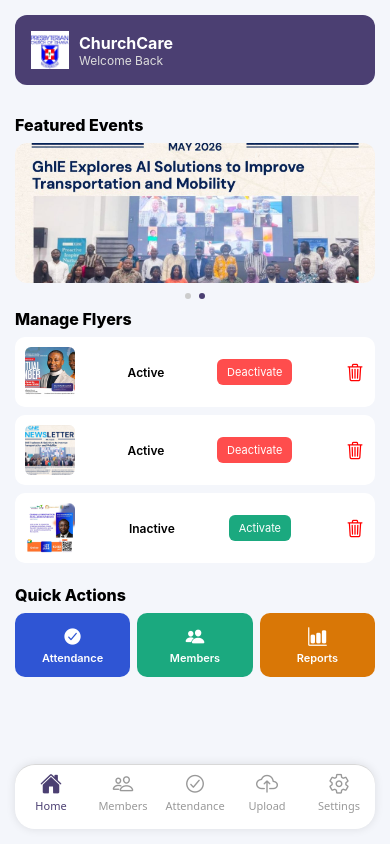
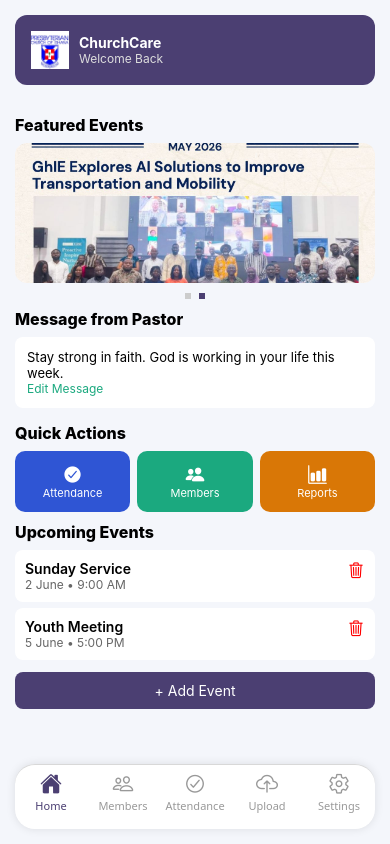
Before and after one commit to akowuahyeb-del/churchCareFinal, a React Native app: screen /Home in a window 390 px wide. Built offline with nearby package versions, Linux system fonts and the light colour scheme.

Commit message:
Added eventsto  section to HomeScreen

```diff
--- a/app.json
+++ b/app.json
@@ -24,6 +24,9 @@
     },
     "web": {
       "favicon": "./assets/favicon.png"
-    }
+    },
+    "plugins": [
+      "@react-native-community/datetimepicker"
+    ]
   }
 }
--- a/package.json
+++ b/package.json
@@ -10,6 +10,7 @@
   },
   "dependencies": {
     "@expo/vector-icons": "^15.0.3",
+    "@react-native-community/datetimepicker": "8.4.4",
     "@react-navigation/bottom-tabs": "^7.16.2",
     "@react-navigation/native": "^7.2.5",
     "@react-navigation/native-stack": "^7.16.0",
--- a/screens/HomeScreen.js
+++ b/screens/HomeScreen.js
@@ -10,7 +10,8 @@ import {
   Animated,
   Modal,
   Pressable,
-  Alert
+  Alert,
+  TextInput
 } from "react-native";
 
 import { Ionicons } from "@expo/vector-icons";
@@ -25,11 +26,28 @@ export default function HomeScreen() {
   const [activeIndex, setActiveIndex] = useState(0);
   const [selectedImage, setSelectedImage] = useState(null);
 
+  /* ✅ FLYERS */
   const [flyers, setFlyers] = useState([
     { id: "1", image: require("../assets/flyer1.jpg"), active: true },
     { id: "2", image: require("../assets/flyer2.jpg"), active: true },
     { id: "3", image: require("../assets/flyer3.jpg"), active: false }
   ]);
+
+  /* ✅ PASTOR MESSAGE */
+  const [pastorMessage, setPastorMessage] = useState(
+    "Stay strong in faith. God is working in your life this week."
+  );
+  const [editingMessage, setEditingMessage] = useState(false);
+
+  /* ✅ EVENTS */
+  const [events, setEvents] = useState([
+    { id: "1", title: "Sunday Service", time: "2 June • 9:00 AM" },
+    { id: "2", title: "Youth Meeting", time: "5 June • 5:00 PM" }
+  ]);
+
+  const [addingEvent, setAddingEvent] = useState(false);
+  const [newTitle, setNewTitle] = useState("");
+  const [newTime, setNewTime] = useState("");
 
   const activeFlyers = flyers.filter(f => f.active);
 
@@ -57,10 +75,7 @@ export default function HomeScreen() {
       {/* ✅ HEADER */}
       <View style={styles.header}>
         <View style={styles.headerRow}>
-          <Image
-            source={require("../assets/logo.png")}
-            style={styles.logo}
-          />
+          <Image source={require("../assets/logo.png")} style={styles.logo} />
           <View>
             <Text style={styles.headerTitle}>ChurchCare</Text>
             <Text style={styles.headerSub}>Welcome Back</Text>
@@ -69,10 +84,7 @@ export default function HomeScreen() {
       </View>
 
       <Animated.ScrollView
-        contentContainerStyle={{
-          padding: 15,
-          paddingBottom: 120
-        }}
+        contentContainerStyle={{ padding: 15, paddingBottom: 120 }}
         showsVerticalScrollIndicator={false}
       >
 
@@ -108,73 +120,43 @@ export default function HomeScreen() {
           ))}
         </View>
 
-        {/* ✅ MANAGE FLYERS (RESTORED + DELETE) */}
-        <View style={styles.adminPanel}>
-          <Text style={styles.sectionTitle}>Manage Flyers</Text>
+        {/* ✅ PASTOR MESSAGE */}
+        <Text style={styles.sectionTitle}>Message from Pastor</Text>
 
-          {flyers.map((item) => (
-            <View key={item.id} style={styles.adminRow}>
+        <View style={styles.pastorBox}>
 
-              <Image source={item.image} style={styles.adminImage} />
+          {editingMessage ? (
+            <>
+              <TextInput
+                value={pastorMessage}
+                onChangeText={setPastorMessage}
+                multiline
+                style={styles.input}
+              />
 
-              <Text style={styles.statusText}>
-                {item.active ? "Active" : "Inactive"}
-              </Text>
+              <TouchableOpacity
+                style={styles.saveBtn}
+                onPress={() => setEditingMessage(false)}
+              >
+                <Text style={{ color: "#fff" }}>Save</Text>
+              </TouchableOpacity>
+            </>
+          ) : (
+            <>
+              <Text style={styles.pastorText}>{pastorMessage}</Text>
 
-              {/* Activate/Deactivate */}
-              <TouchableOpacity
-                style={[
-                  styles.adminBtn,
-                  { backgroundColor: item.active ? "#ff4d4d" : "#1BA97F" }
-                ]}
-                onPress={() => {
-                  setFlyers(prev =>
-                    prev.map(f =>
-                      f.id === item.id
-                        ? { ...f, active: !f.active }
-                        : f
-                    )
-                  );
-                }}
-              >
-                <Text style={styles.adminBtnText}>
-                  {item.active ? "Deactivate" : "Activate"}
-                </Text>
+              <TouchableOpacity onPress={() => setEditingMessage(true)}>
+                <Text style={styles.editText}>Edit Message</Text>
               </TouchableOpacity>
+            </>
+          )}
 
-              {/* DELETE BUTTON */}
-              <TouchableOpacity
-                onPress={() => {
-                  Alert.alert(
-                    "Delete Flyer",
-                    "Are you sure you want to delete this flyer?",
-                    [
-                      { text: "Cancel", style: "cancel" },
-                      {
-                        text: "Delete",
-                        style: "destructive",
-                        onPress: () => {
-                          setFlyers(prev =>
-                            prev.filter(f => f.id !== item.id)
-                          );
-                        }
-                      }
-                    ]
-                  );
-                }}
-              >
-                <Ionicons name="trash-outline" size={20} color="red" />
-              </TouchableOpacity>
-
-            </View>
-          ))}
         </View>
 
-        {/* ✅ QUICK ACTIONS (FIXED SIZE) */}
+        {/* ✅ QUICK ACTIONS (NOW BEFORE EVENTS ✅) */}
         <Text style={styles.sectionTitle}>Quick Actions</Text>
 
         <View style={styles.quickGrid}>
-
           <TouchableOpacity style={[styles.quickCard, styles.attCard]}>
             <Ionicons name="checkmark-circle" size={20} color="#fff" />
             <Text style={styles.quickText}>Attendance</Text>
@@ -189,6 +171,77 @@ export default function HomeScreen() {
             <Ionicons name="bar-chart" size={20} color="#fff" />
             <Text style={styles.quickText}>Reports</Text>
           </TouchableOpacity>
+        </View>
+
+        {/* ✅ EVENTS */}
+        <Text style={styles.sectionTitle}>Upcoming Events</Text>
+
+        <View style={{ marginBottom: 15 }}>
+
+          {events.map((item) => (
+            <View key={item.id} style={styles.eventRow}>
+              <View>
+                <Text style={styles.eventTitle}>{item.title}</Text>
+                <Text style={styles.eventTime}>{item.time}</Text>
+              </View>
+
+              <TouchableOpacity
+                onPress={() => {
+                  setEvents(prev => prev.filter(e => e.id !== item.id));
+                }}
+              >
+                <Ionicons name="trash-outline" size={18} color="red" />
+              </TouchableOpacity>
+            </View>
+          ))}
+
+          {/* ✅ ADD EVENT FORM */}
+          {addingEvent ? (
+            <View style={styles.addForm}>
+              <TextInput
+                placeholder="Event Title"
+                value={newTitle}
+                onChangeText={setNewTitle}
+                style={styles.input}
+              />
+
+              <TextInput
+                placeholder="Date & Time"
+                value={newTime}
+                onChangeText={setNewTime}
+                style={styles.input}
+              />
+
+              <TouchableOpacity
+                style={styles.saveBtn}
+                onPress={() => {
+                  if (!newTitle || !newTime) return;
+
+                  setEvents(prev => [
+                    ...prev,
+                    {
+                      id: Date.now().toString(),
+                      title: newTitle,
+                      time: newTime
+                    }
+                  ]);
+
+                  setNewTitle("");
+                  setNewTime("");
+                  setAddingEvent(false);
+                }}
+              >
+                <Text style={{ color: "#fff" }}>Save Event</Text>
+              </TouchableOpacity>
+            </View>
+          ) : (
+            <TouchableOpacity
+              style={styles.addBtn}
+              onPress={() => setAddingEvent(true)}
+            >
+              <Text style={{ color: "#fff" }}>+ Add Event</Text>
+            </TouchableOpacity>
+          )}
 
         </View>
 
@@ -207,15 +260,13 @@ export default function HomeScreen() {
   );
 }
 
-/* ✅ STYLES */
 const styles = StyleSheet.create({
 
   header: {
     backgroundColor: "#4B3F72",
     padding: 16,
     borderRadius: 12,
-    margin: 15,
-    elevation: 6
+    margin: 15
   },
 
   headerRow: {
@@ -231,7 +282,6 @@ const styles = StyleSheet.create({
 
   headerTitle: {
     color: "#fff",
-    fontSize: 16,
     fontWeight: "700"
   },
 
@@ -258,78 +308,77 @@ const styles = StyleSheet.create({
     marginVertical: 6
   },
 
-  dot: {
-    width: 6,
-    height: 6,
-    backgroundColor: "#ccc",
-    margin: 4,
-    borderRadius: 3
+  dot: { width: 6, height: 6, backgroundColor: "#ccc", margin: 4 },
+  activeDot: { backgroundColor: "#4B3F72" },
+
+  pastorBox: {
+    backgroundColor: "#fff",
+    padding: 12,
+    borderRadius: 8,
+    marginBottom: 15
   },
 
-  activeDot: {
-    backgroundColor: "#4B3F72"
+  pastorText: { fontSize: 13 },
+  editText: { color: "#1BA97F", fontSize: 12 },
+
+  input: {
+    backgroundColor: "#eee",
+    padding: 8,
+    borderRadius: 6,
+    marginBottom: 6
   },
 
-  adminPanel: {
-    marginBottom: 14
+  saveBtn: {
+    backgroundColor: "#1BA97F",
+    padding: 10,
+    borderRadius: 6,
+    alignItems: "center"
   },
 
-  adminRow: {
+  eventRow: {
     flexDirection: "row",
-    alignItems: "center",
     justifyContent: "space-between",
     backgroundColor: "#fff",
     padding: 10,
-    borderRadius: 10,
-    marginBottom: 8
+    borderRadius: 8,
+    marginBottom: 6
   },
 
-  adminImage: {
-    width: 50,
-    height: 50,
-    borderRadius: 6
+  eventTitle: { fontWeight: "600" },
+  eventTime: { fontSize: 12, color: "#666" },
+
+  addBtn: {
+    backgroundColor: "#4B3F72",
+    padding: 10,
+    borderRadius: 8,
+    alignItems: "center",
+    marginTop: 6
   },
 
-  statusText: {
-    fontSize: 12,
-    fontWeight: "600"
-  },
-
-  adminBtn: {
-    paddingHorizontal: 10,
-    paddingVertical: 6,
-    borderRadius: 6
-  },
-
-  adminBtnText: {
-    color: "#fff",
-    fontSize: 11
+  addForm: {
+    backgroundColor: "#fff",
+    padding: 10,
+    borderRadius: 8
   },
 
   quickGrid: {
     flexDirection: "row",
-    justifyContent: "space-between"
+    justifyContent: "space-between",
+    marginBottom: 10
   },
 
   quickCard: {
     width: "32%",
-    paddingVertical: 12,
+    padding: 12,
     borderRadius: 10,
-    alignItems: "center",
-    justifyContent: "center",
-    elevation: 3
+    alignItems: "center"
   },
 
   attCard: { backgroundColor: "#2F55D4" },
   memberCard: { backgroundColor: "#1BA97F" },
   reportCard: { backgroundColor: "#D97706" },
 
-  quickText: {
-    color: "#fff",
-    fontSize: 11,
-    marginTop: 3,
-    fontWeight: "600"
-  },
+  quickText: { color: "#fff", fontSize: 11 },
 
   modalWrap: {
     flex: 1,
@@ -340,8 +389,7 @@ const styles = StyleSheet.create({
 
   fullImage: {
     width: 320,
-    height: 480,
-    borderRadius: 12
+    height: 480
   }
 
 });
```
Also changed, not shown: screens/AdminDashboard.js (added, +192 -0 lines), 1 other file (tests, documents, lock files or other folders).
